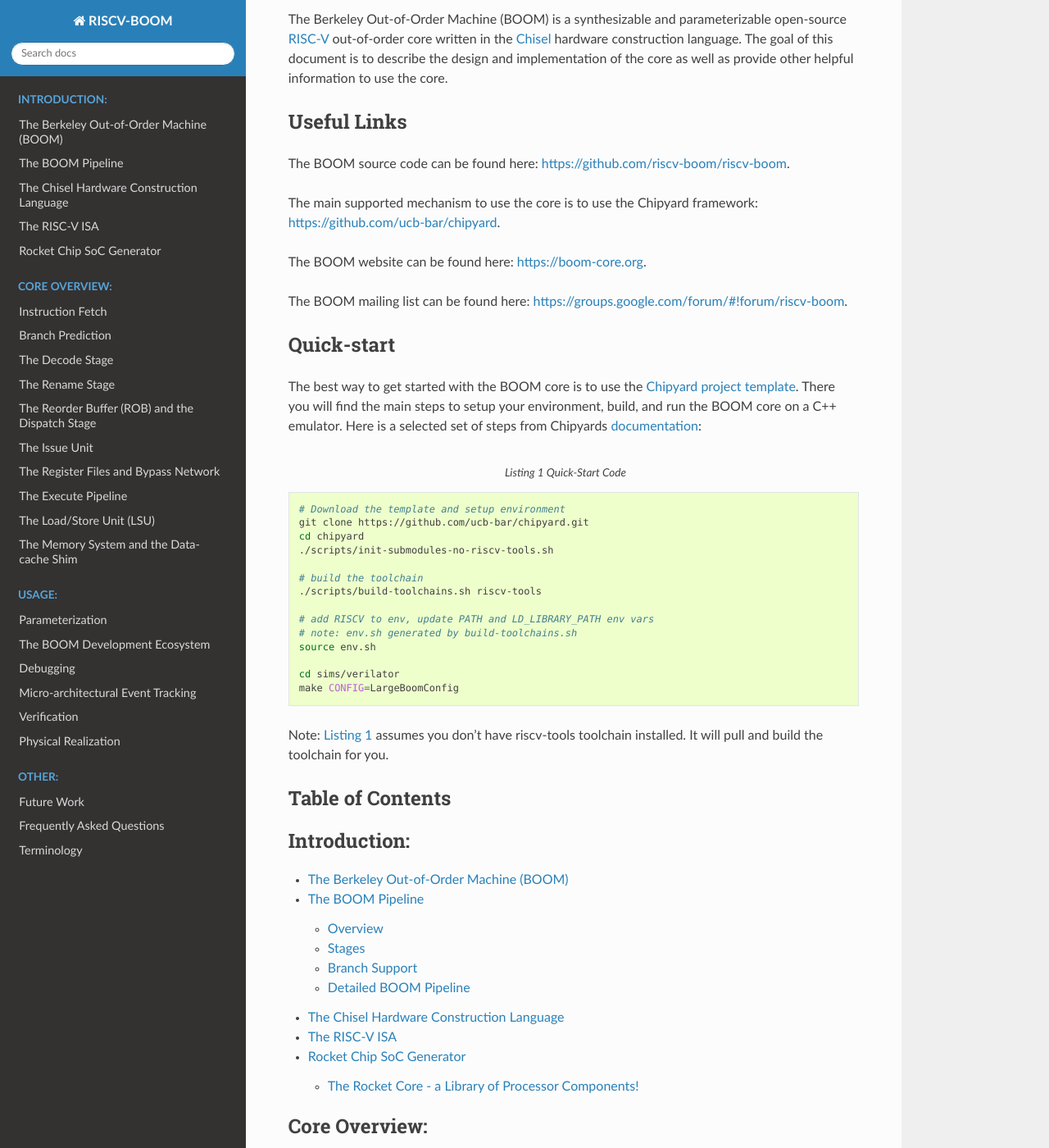
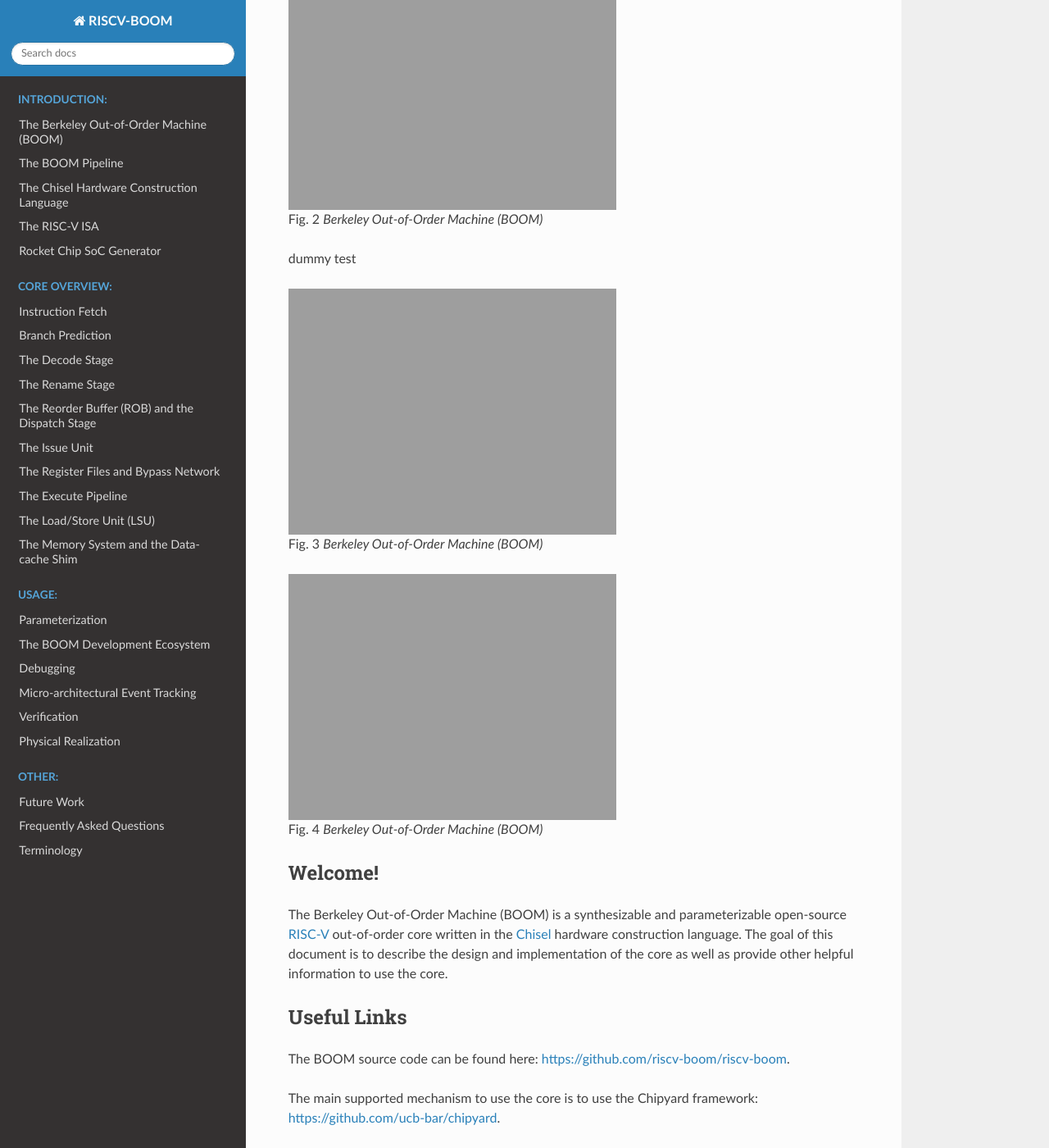
Before and after one commit to riscv-boom/riscv-boom, a Sphinx documentation site: the page built from docs/index.rst, in a window 1280 px wide and 1400 px high, scrolled down 552 px. Shown: the whole window at 82% size. Built offline with Sphinx 7.4.7 and the Read the Docs theme 2.0.0, drawn with Linux system fonts in a browser that asks for light colours.

Commit message:
testing pictures [ci skip]

```diff
--- a/docs/index.rst
+++ b/docs/index.rst
@@ -1,11 +1,30 @@
 Welcome to RISCV-BOOM's documentation!
 ======================================
 
-.. _boom-pipeline:
+
+
 .. figure:: figures/boom-pipeline-detailed.png
     :alt: Berkeley Out-of-Order Machine (BOOM)
 
    Berkeley Out-of-Order Machine (BOOM)
+
+.. figure:: /figures/boom-pipeline-detailed.png
+    :alt: Berkeley Out-of-Order Machine (BOOM)
+
+   Berkeley Out-of-Order Machine (BOOM)
+
+dummy test
+
+.. figure:: figures/boom-pipeline-detailed.png
+    :alt: Berkeley Out-of-Order Machine (BOOM)
+
+   Berkeley Out-of-Order Machine (BOOM)
+
+.. figure:: /figures/boom-pipeline-detailed.png
+    :alt: Berkeley Out-of-Order Machine (BOOM)
+
+   Berkeley Out-of-Order Machine (BOOM)
+
 
 Welcome!
 --------
```
